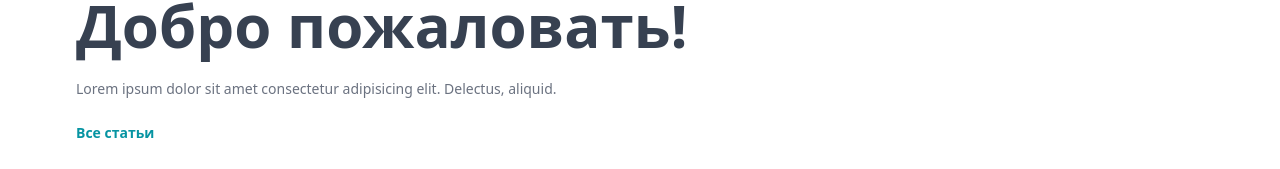
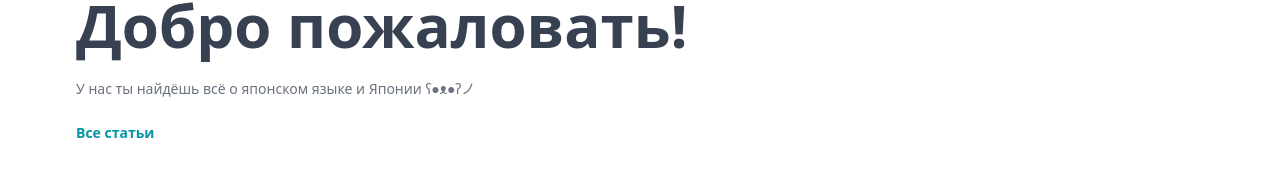
Before and after one commit to SerpNaga/Animaze, a React (Vite) app in the folder client/: page / in a window 1280 px wide. Shown: the part 181-350 px from the top of the page. Built offline with nearby package versions, Linux system fonts and the light colour scheme; no server answers.

Commit message:
trans fix 2

```diff
--- a/client/src/pages/Home.jsx
+++ b/client/src/pages/Home.jsx
@@ -19,7 +19,7 @@ export default function Home() {
       <div className='flex flex-col gap-6 p-28 px-3 max-w-6xl mx-auto '>
         <h1 className='text-3xl font-bold lg:text-6xl'>Добро пожаловать!</h1>
         <p className='text-gray-500 text-xs sm:text-sm'>
-          Lorem ipsum dolor sit amet consectetur adipisicing elit. Delectus, aliquid.
+          У нас ты найдёшь всё о японском языке и Японии ʕ●ᴥ●ʔノ
         </p>
         <Link
           to='/search'
```
